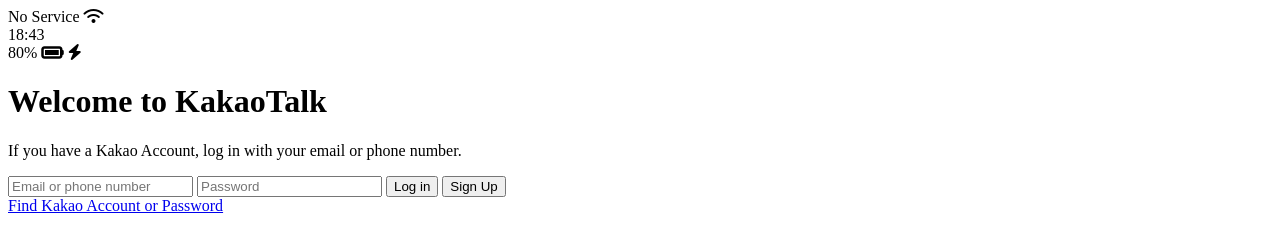
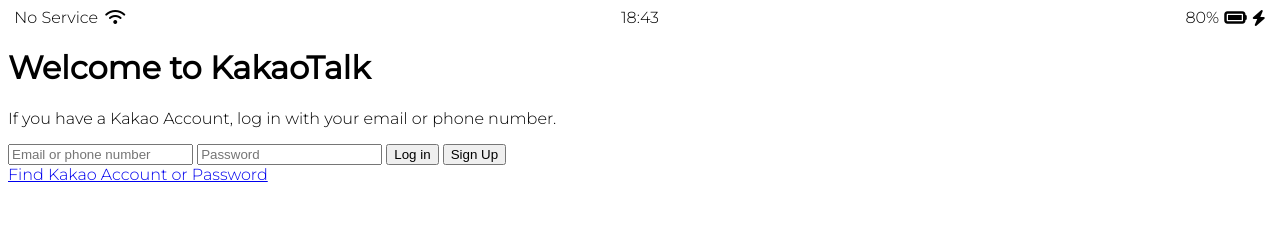
Before and after one commit to junntot/kokoa-clone-2021, a plain HTML site: page index.html in a window 1280 px wide. Drawn offline with Linux system fonts and the light colour scheme.

Commit message:
basic css for status bar

```diff
--- /dev/null
+++ b/css/styles.css
@@ -0,0 +1,34 @@
+@import url('https://fonts.googleapis.com/css2?family=Montserrat:wght@100;200;300;400&display=swap');
+
+body {
+    font-family: 'Montserrat', sans-serif;
+    font-weight: 300;
+}
+
+.status-bar {
+    display: flex;
+    justify-content: center;
+}
+
+.status-bar__column {
+    width: 33%;
+}
+
+.status-bar__column:first-child span{
+    margin-right: 3px;
+}
+
+.status-bar__column:nth-child(2) {
+    display: flex;
+    justify-content: center;
+}
+
+.status-bar__column:last-child {
+    display: flex;
+    justify-content: flex-end;
+    align-items: center;
+}
+
+.status-bar__column .fa-battery-full {
+    margin: 0px 5px;
+}
--- a/index.html
+++ b/index.html
@@ -1,21 +1,25 @@
 <!DOCTYPE html>
 <html lang="kr">
     <head>
+        <link rel="stylesheet" href="css/styles.css">
         <meta charset="UTF-8">
         <meta name="viewport" content="width=device-width, initial-scale=1.0">
-        <title>Document</title>
+        <title>Welcome to Kokoa Clone</title>
     </head>
     <body>
         <div class="status-bar">
-            <div class="status-bar__column"></div>
+            <div class="status-bar__column">
                 <span>No Service</span>
                 <i class="fas fa-wifi"></i>
-            <div class="status-bar__column"></div>
+            </div>
+            <div class="status-bar__column">
                 <span>18:43</span>
-            <div class="status-bar__column"></div>
+            </div>
+            <div class="status-bar__column">
                 <span>80%</span>
                 <i class="fas fa-battery-full fa-lg"></i>
                 <i class="fas fa-bolt"></i>
+            </div>
         </div>
 
         <header class="welcome-header">
```
